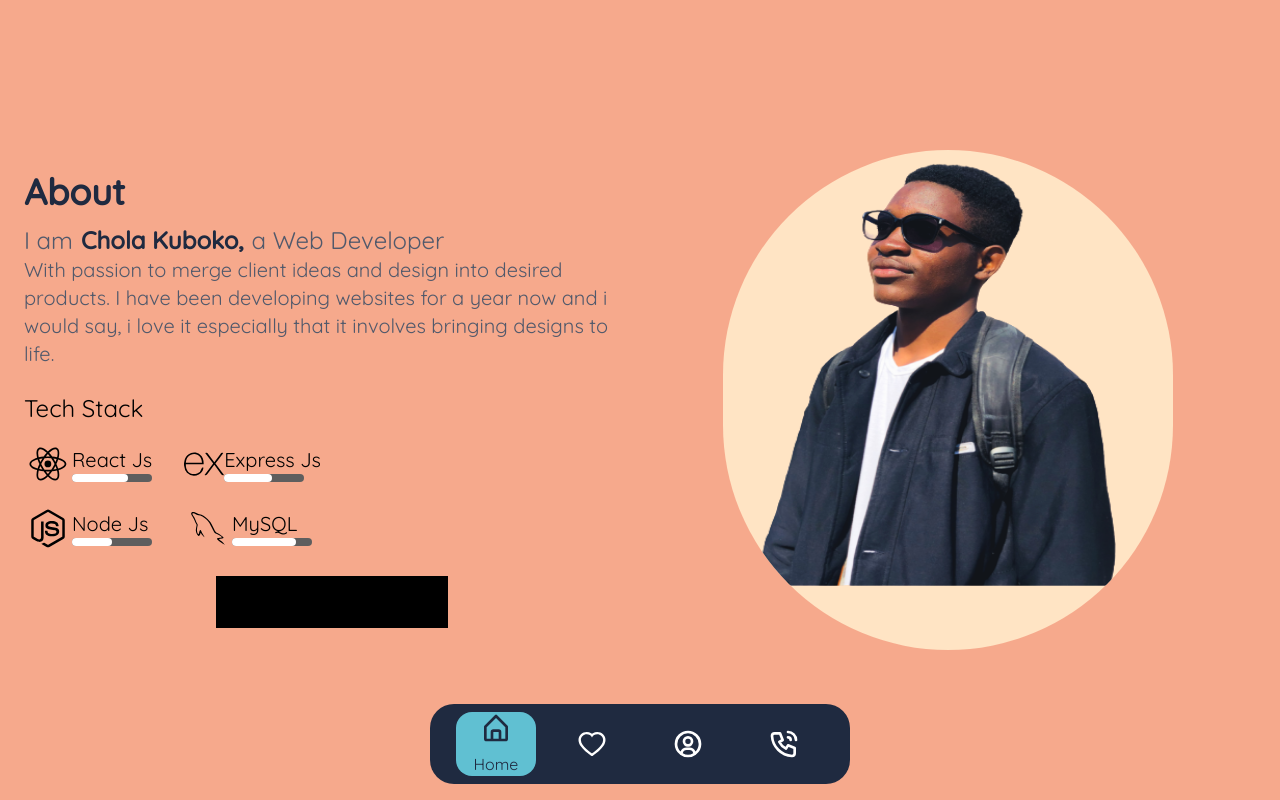
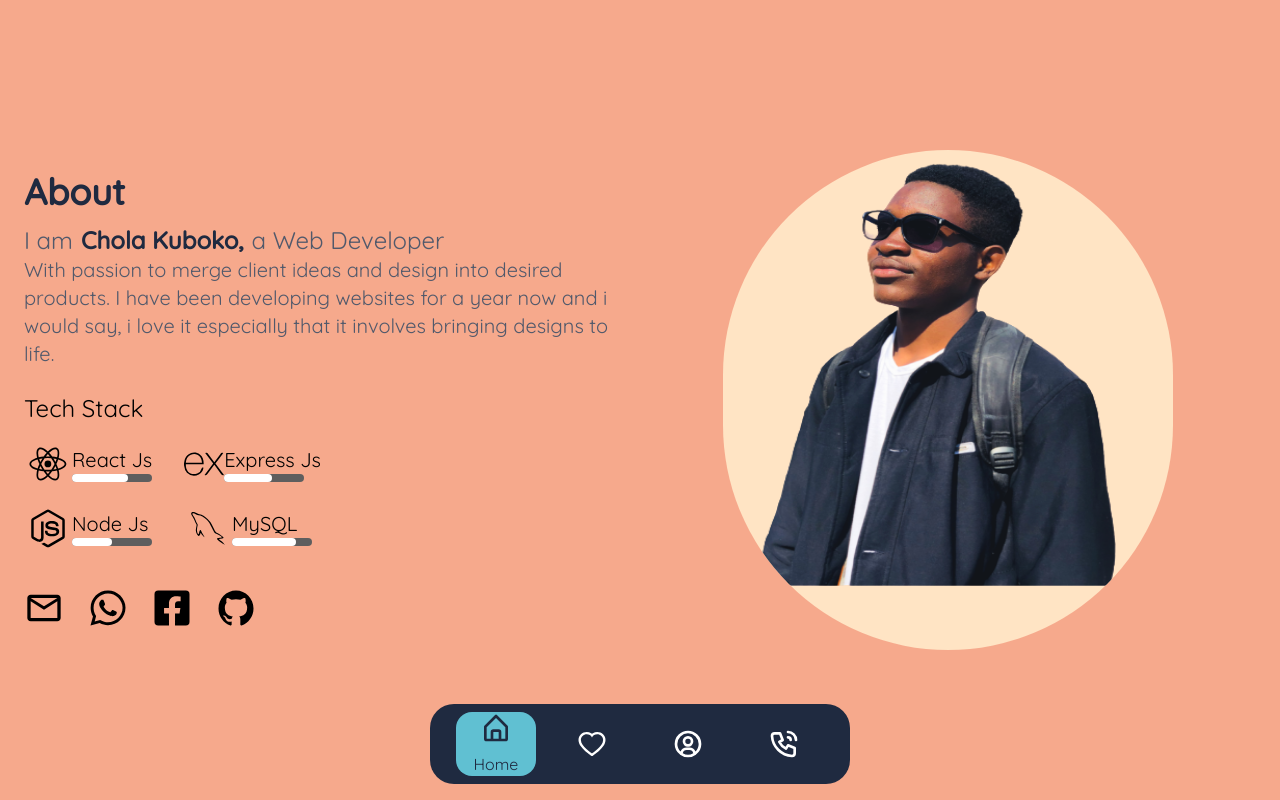
Before and after one commit to DC-21/react-tailwind-bottom-nav-webapp, a React (Vite) app: page /about in a window 1280 px wide. Built offline with nearby package versions, Linux system fonts and the light colour scheme.

Commit message:
first commit

```diff
--- a/src/pages/About.jsx
+++ b/src/pages/About.jsx
@@ -104,9 +104,9 @@ const About = () => {
               </div>
             </div>
           </div>
-          <div>
-            <div className="flex w-full mt-6 bg-slate-400">
-              <div className="flex gap-6 pt-3 w-full bg-black">
+          <div className="w-full flex">
+            <div className="flex w-full mt-6">
+              <div className="flex gap-6 pt-3 w-full">
                 <a href="https://mailto:cholahkuboko@gmail.com">
                   <svg
                     viewBox="0 0 24 24"
```
